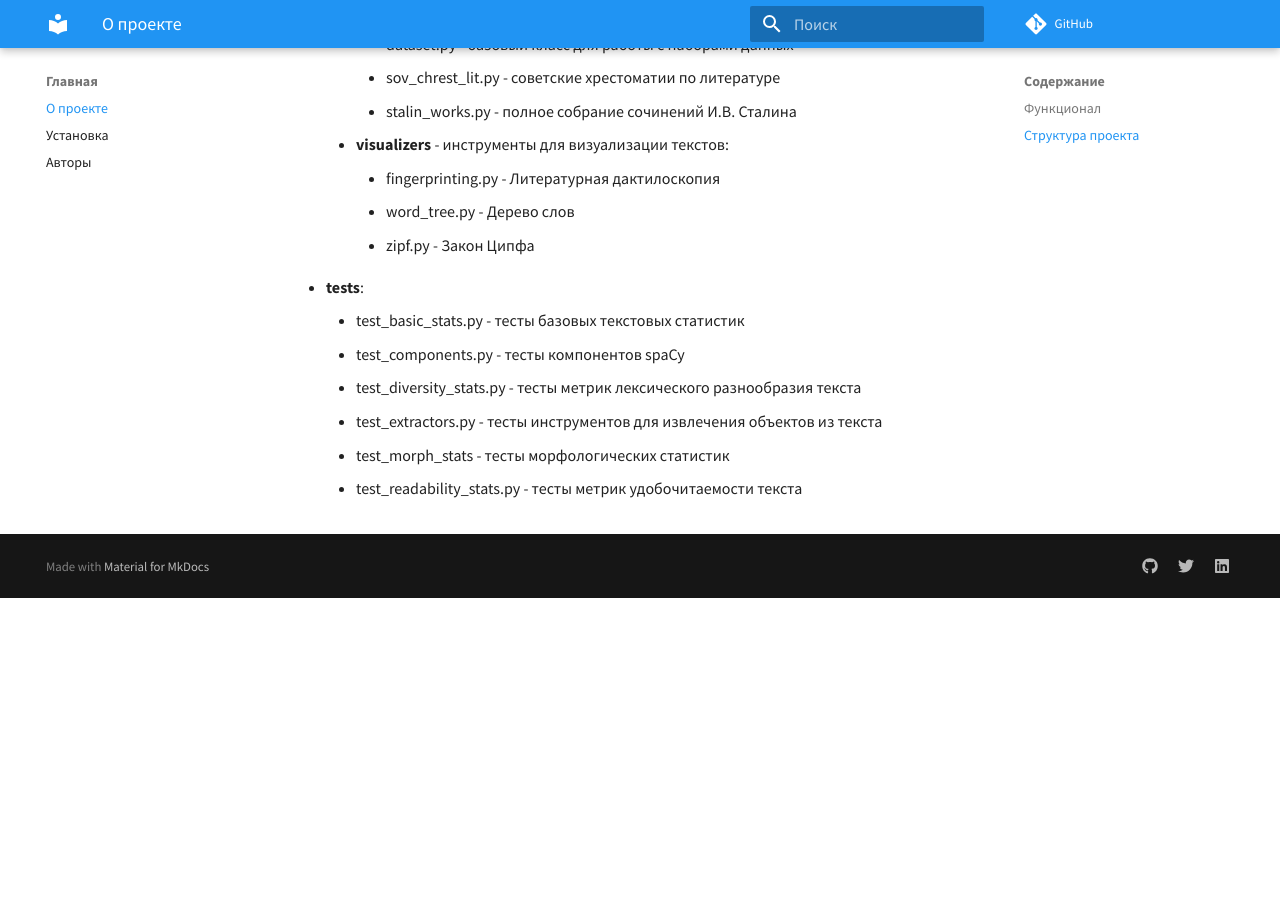
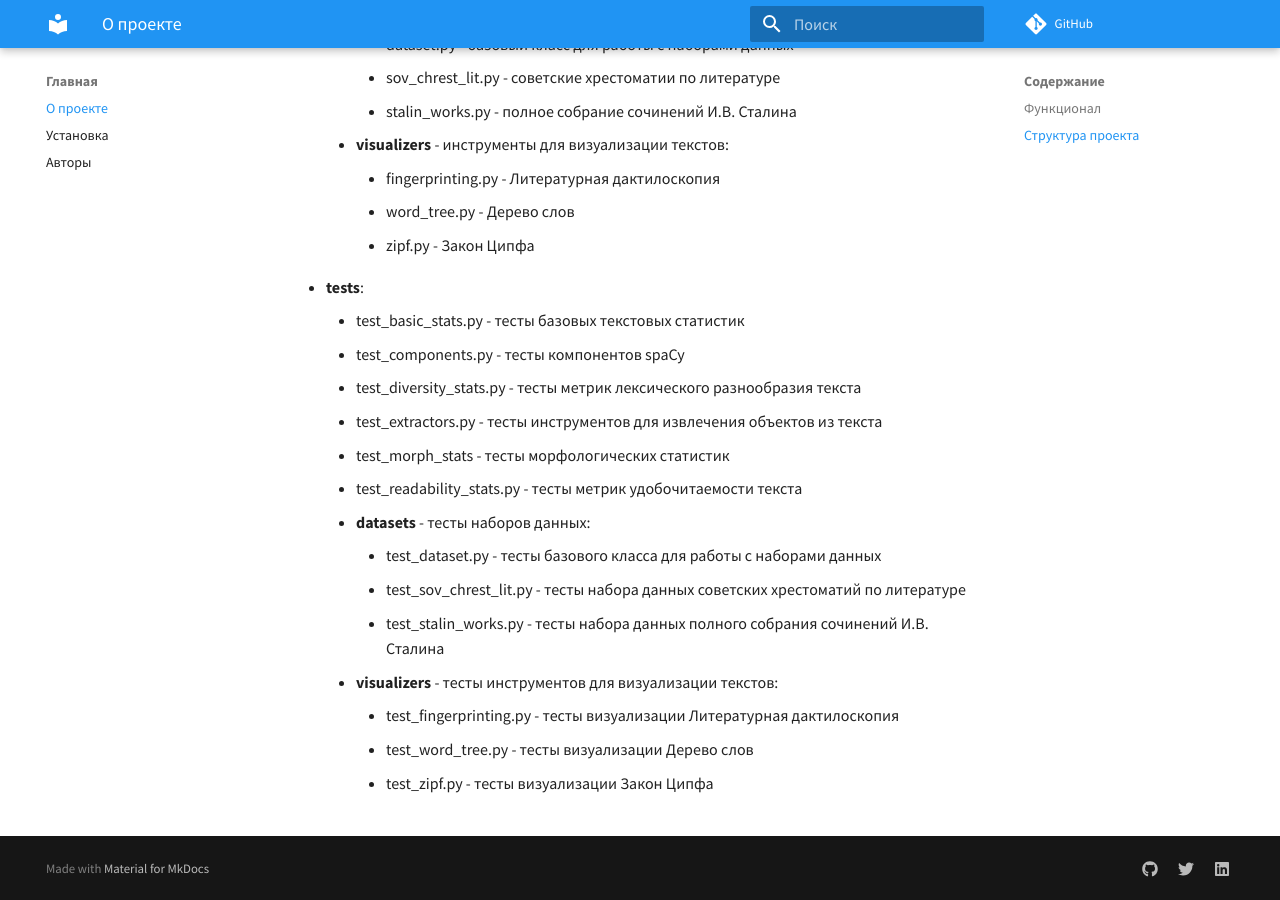
Before and after one commit to SergeyShk/ruTS, an MkDocs documentation site: the page built from docs/index.md, in a window 1280 px wide and 900 px high, scrolled down 1765 px. Built offline with MkDocs 1.6.1 and Material for MkDocs 9.7.7, drawn with Linux system fonts in a browser that asks for light colours; a script that is not in the unit is left out; comment, search, counter and statistics services are not loaded; before the commit the page ends 2363 px from its top, so only the background shows below that.

```diff
--- a/docs/index.md
+++ b/docs/index.md
@@ -46,3 +46,11 @@
     *   test_extractors.py - тесты инструментов для извлечения объектов из текста
     *   test_morph_stats - тесты морфологических статистик
     *   test_readability_stats.py - тесты метрик удобочитаемости текста
+    *   **datasets** - тесты наборов данных:
+        *   test_dataset.py - тесты базового класса для работы с наборами данных
+        *   test_sov_chrest_lit.py - тесты набора данных советских хрестоматий по литературе
+        *   test_stalin_works.py - тесты набора данных полного собрания сочинений И.В. Сталина
+    *   **visualizers** - тесты инструментов для визуализации текстов:
+        *   test_fingerprinting.py - тесты визуализации Литературная дактилоскопия
+        *   test_word_tree.py - тесты визуализации Дерево слов
+        *   test_zipf.py - тесты визуализации Закон Ципфа
```
Also changed, not shown: README.en.md (+11 -3 lines), README.md (+10 -2 lines).
